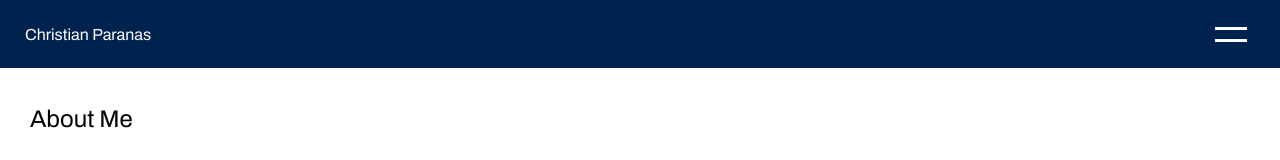
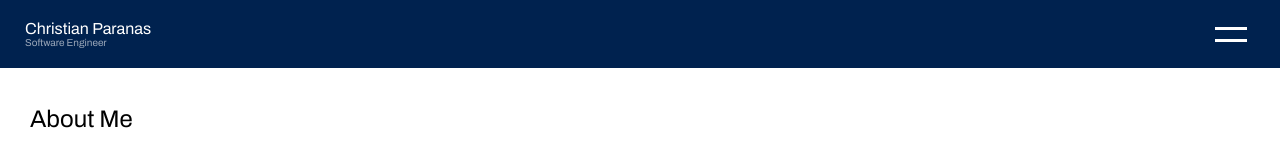
Before and after one commit to christianparanas/portv4, a Next.js app: page / in a window 1280 px wide. Shown: the top 160 px of the page. Built offline with nearby package versions, Linux system fonts and the light colour scheme.

Commit message:
nav prof label

```diff
--- a/components/Nav.jsx
+++ b/components/Nav.jsx
@@ -24,7 +24,10 @@ export default function Nav() {
 	return (
 		<div className="nav">
 			<div className="ham">
-				<div className="name">Christian Paranas</div>
+				<div className="leftham">
+					<div className="name">Christian Paranas</div>
+					<div className="prof">Software Engineer</div>
+				</div>
 				<Hamburger color="#fff" toggled={isOpen} toggle={setOpen} />
 			</div>
 			<div className={navOverlay}>
--- a/pages/api/projects.json
+++ b/pages/api/projects.json
@@ -12,7 +12,7 @@
                 {
 			"projectName": "Chatroom",
 			"projectLink": "https://chatroom-ten.vercel.app/",
-			"projectDescription": "realtime chatgroup web application built with Nextjs and Firebase."
+			"projectDescription": "a realtime chatroom web application built with Nextjs and Firebase."
 		}
 	]
 ]
--- a/styles/nav.scss
+++ b/styles/nav.scss
@@ -13,10 +13,14 @@
 			justify-content: space-between;
 			position: relative;
 
-			.name {
+			.leftham {
 				margin: auto 0;
+
+				.prof {
+					color: rgba( 255, 255, 255, .6 );
+					font-size: 10px;
+				}
 			}
-
 		}
 
 		.nav_overlay {
@@ -43,3 +47,31 @@
 			top: 0;
 		}
 	}
+
+
+	@media only screen and (min-width: 452px) {
+		.nav {
+			position: fixed;
+			width: 100%;
+			z-index: 100;
+
+			.ham {
+				background: #00224f;
+				padding: 10px 25px;
+				display: flex;
+				z-index: 6;
+				justify-content: space-between;
+				position: relative;
+
+				.leftham {
+					margin: auto 0;
+
+					.prof {
+						display: block;
+						color: rgba( 255, 255, 255, .6 );
+						font-size: 10px;
+					}
+				}
+			}
+		}
+	}
```
Also changed, not shown: styles/projects.scss (+6 -1 lines).
